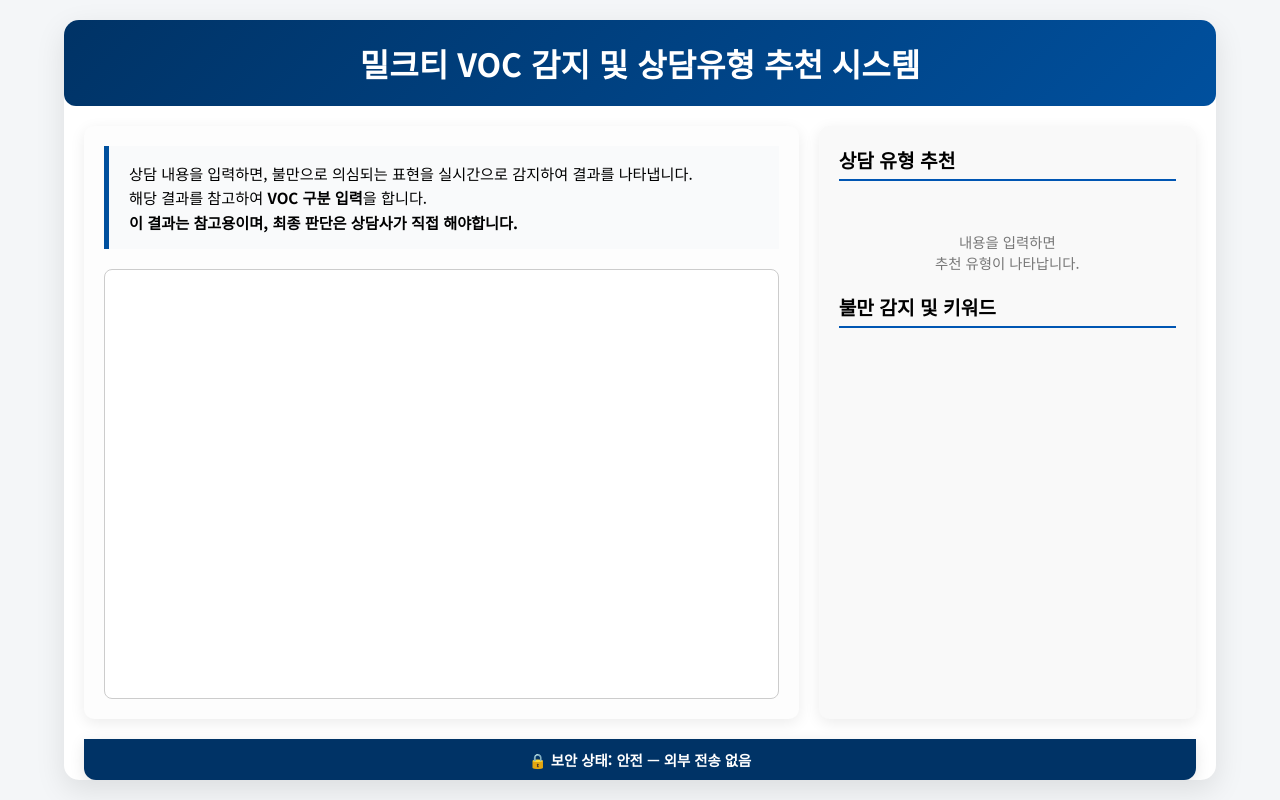
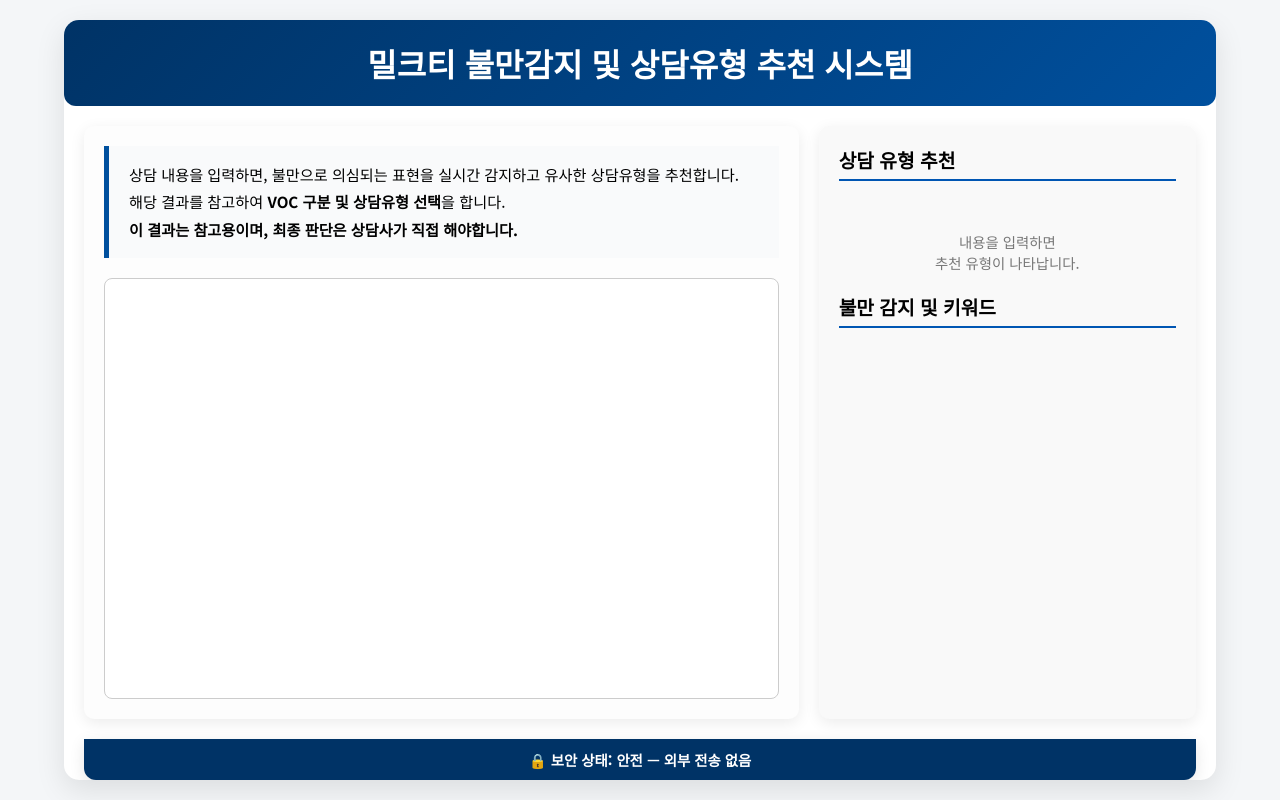
Before and after one commit to dwnim22/milkT_feedback_system2, a plain HTML site: page index.html in a window 1280 px wide. Drawn offline with Linux system fonts and the light colour scheme.

Commit message:
Add files via upload

```diff
--- a/index.html
+++ b/index.html
@@ -2,7 +2,7 @@
 <html lang="ko">
 <head>
     <meta charset="UTF-8">
-    <title>밀크티 VOC 감지 및 상담유형 추천 시스템</title>
+    <title>밀크티 불만감지 및 상담유형 추천 시스템</title>
     <link rel="manifest" href="manifest.json">
     <style>
         @import url('https://fonts.googleapis.com/css2?family=Noto+Sans+KR:wght@400;700&display=swap');
@@ -65,7 +65,7 @@
             padding: 15px 20px;
             margin-bottom: 20px;
             font-size: 0.95em;
-            line-height: 1.6;
+            line-height: 1.8;
         }
         .panel-title {
             font-size: 1.2em;
@@ -274,12 +274,12 @@
 </head>
 <body>
     <div class="container">
-        <header>밀크티 VOC 감지 및 상담유형 추천 시스템</header>
+        <header>밀크티 불만감지 및 상담유형 추천 시스템</header>
         <div class="main-content">
             <div class="left-panel">
                 <div class="notice">
-                    상담 내용을 입력하면, 불만으로 의심되는 표현을 실시간으로 감지하여 결과를 나타냅니다.<br>
-                    해당 결과를 참고하여 <strong>VOC 구분 입력</strong>을 합니다.<br>
+                    상담 내용을 입력하면, 불만으로 의심되는 표현을 실시간 감지하고 유사한 상담유형을 추천합니다.<br>
+                    해당 결과를 참고하여 <strong>VOC 구분 및 상담유형 선택</strong>을 합니다.<br>
                     <strong>이 결과는 참고용이며, 최종 판단은 상담사가 직접 해야합니다.</strong>
                 </div>
                 <div id="inputArea" class="input-area" contenteditable="true" spellcheck="false" placeholder="상담 내용을 입력하세요."></div>
```
